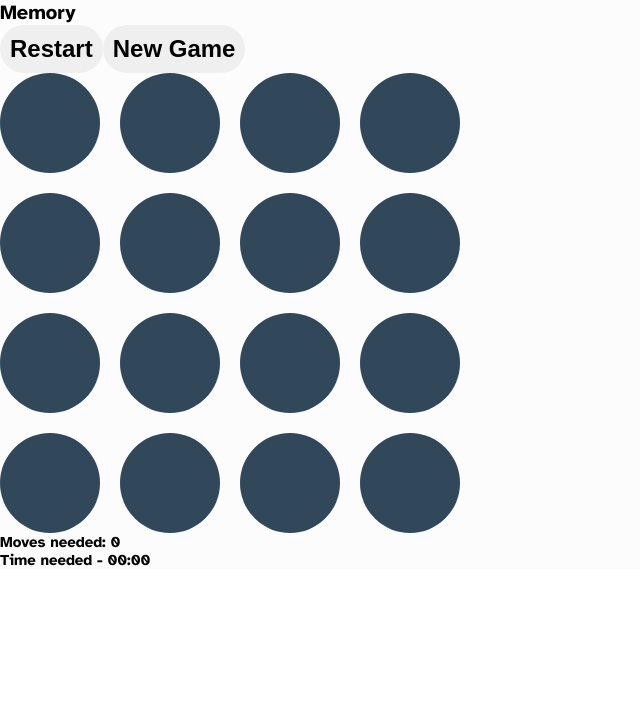
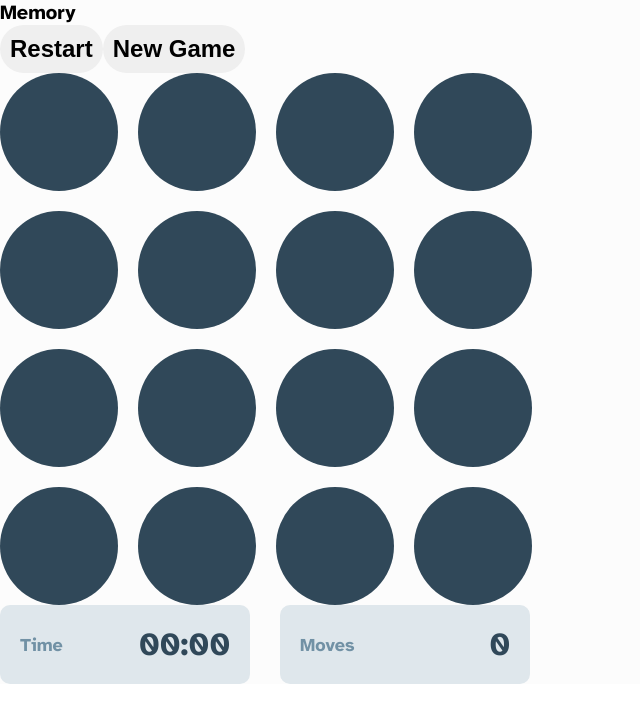
Before and after one commit to zakariyaq313/memory-game, a React (Create React App) app: page / in a window 1280 px wide. Both pictures are taken after a click on the button "Start Game". Shown: the top 722 px of the page, without its empty margins (0-640 px from the left). Built offline with nearby package versions, Linux system fonts and the light colour scheme.

Commit message:
Player stats, timer and moves styled

```diff
--- a/src/components/PlayerStats.tsx
+++ b/src/components/PlayerStats.tsx
@@ -1,6 +1,7 @@
 import React, { useEffect, useReducer, useState } from "react";
 import { initializePlayers } from "../helper/helper-functions";
 import { PlayerDataCollectionType, PlayerStatsProps } from "../types/types";
+import "../sass/game-stats/game-stats.scss";
 
 type Action = {
 	type: string,
@@ -62,10 +63,10 @@ function PlayerStats(props: PlayerStatsProps): JSX.Element {
 	return (
 		<React.Fragment>
 			{playerData.map((player) => (
-				<h1 key={player.playerNumber}>
-					{player.label}: {player.score}
-					{currentPlayerNumber === player.playerNumber && "(current player)"}
-				</h1>
+				<div key={player.playerNumber} className="stat-box">
+					<h3 className="stat-label">{player.label}</h3>
+					<h2 className="stat-value">{player.score}</h2>
+				</div>
 			))}
 		</React.Fragment>
 	);
--- a/src/components/Timer.tsx
+++ b/src/components/Timer.tsx
@@ -1,6 +1,7 @@
-import React, { useEffect, useState } from "react";
+import { useEffect, useState } from "react";
 import { updateTimer } from "../helper/helper-functions";
 import { TimerProps, TimerType } from "../types/types";
+import "../sass/game-stats/game-stats.scss";
 
 function Timer(props: TimerProps): JSX.Element {
 	const {gameStarted, gameCompleted, onSubmitTimeNeeded} = props;
@@ -39,9 +40,10 @@ function Timer(props: TimerProps): JSX.Element {
 	}, [gameCompleted, timerId, timer, onSubmitTimeNeeded]);
 
 	return (
-		<React.Fragment>
-			<h1>Time needed - {timer.minutes}:{timer.seconds}</h1>
-		</React.Fragment>
+		<div className="stat-box">
+			<h3 className="stat-label">Time</h3>
+			<h2 className="stat-value">{timer.minutes}:{timer.seconds}</h2>
+		</div>
 	);
 }
 
--- a/src/pages/GameScreen.tsx
+++ b/src/pages/GameScreen.tsx
@@ -3,6 +3,7 @@ import Grid from "../components/Grid";
 import Results from "../components/Results";
 import { GameScreenProps, PlayerDataCollectionType, ResultType, TimerType } from "../types/types";
 import "../sass/game-screen/game-screen.scss";
+import "../sass/game-stats/game-stats.scss";
 import Timer from "../components/Timer";
 import PlayerStats from "../components/PlayerStats";
 
@@ -147,18 +148,22 @@ function GameScreen(props: GameScreenProps): JSX.Element {
 				/>
 
 				{numberOfPlayers === 1 &&
-					<React.Fragment>
-						<h1>Moves needed: {movesNeeded}</h1>
-
+					<div className="game-stats">
 						<Timer key={timerKey}
 							gameStarted={gameStarted}
 							gameCompleted={gameCompleted}
 							onSubmitTimeNeeded={submitTimeNeeded}
 						/>
-					</React.Fragment>
+
+						<div className="stat-box">
+							<h3 className="stat-label">Moves</h3>
+							<h2 className="stat-value">{movesNeeded}</h2>
+						</div>
+					</div>
 				}
 
 				{numberOfPlayers > 1 &&
+					<div className="game-stats">
 						<PlayerStats key={playerStatsKey}
 							numberOfPlayers={numberOfPlayers}
 							currentPlayerNumber={currentPlayerNumber}
@@ -166,6 +171,7 @@ function GameScreen(props: GameScreenProps): JSX.Element {
 							gameCompleted={gameCompleted}
 							onSubmitPlayerStats={submitPlayerStats}
 						/>
+					</div>
 				}
 
 				{gameCompleted &&
--- /dev/null
+++ b/src/sass/game-stats/game-stats.scss
@@ -0,0 +1,26 @@
+@import "../variables/variables.scss";
+
+.game-stats {
+	display: flex;
+	column-gap: 3rem;
+}
+
+.stat-box {
+	background-color: $secondary-gray;
+	border-radius: 1rem;
+	display: flex;
+	align-items: center;
+	justify-content: space-between;
+	padding: 2rem;
+	width: 25rem;
+
+	.stat-label {
+		color: $secondary-blue;
+		font-size: 1.8rem;
+	}
+
+	.stat-value {
+		color: $primary-blue;
+		font-size: 3.2rem;
+	}
+}
--- a/src/sass/grid/grid.scss
+++ b/src/sass/grid/grid.scss
@@ -18,8 +18,8 @@
 
 		svg {
 			fill: #FCFCFC;
-			height: 50%;
-			width: 50%;
+			height: 70%;
+			width: 70%;
 			opacity: 0;
 			transition: opacity 2s;
 		}
@@ -53,11 +53,11 @@
 }
 
 .four-tiles-column {
-	grid-template-columns: repeat(4, 10rem);
+	grid-template-columns: repeat(4, 11.8rem);
 	gap: 2rem;
 
 	.grid-tile {
-		height: 10rem;
+		height: 11.8rem;
 	}
 }
 
```
Lines whose indentation alone changed are shown as unchanged.
